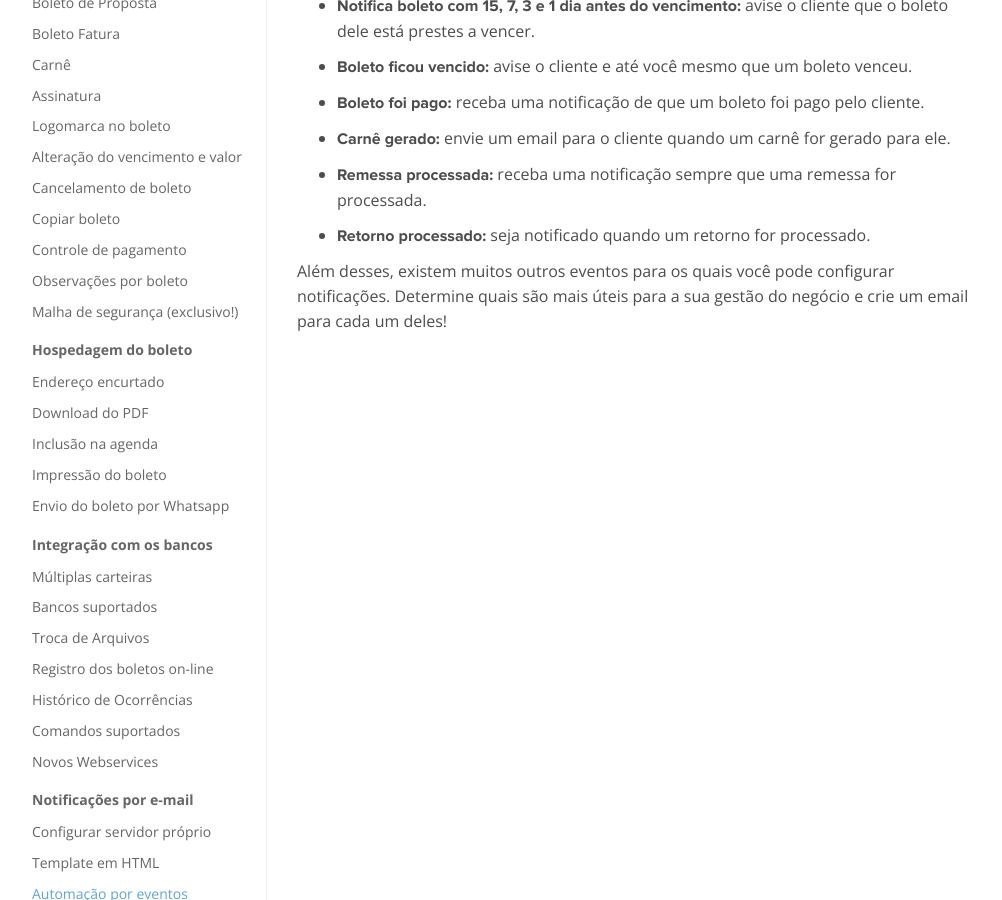
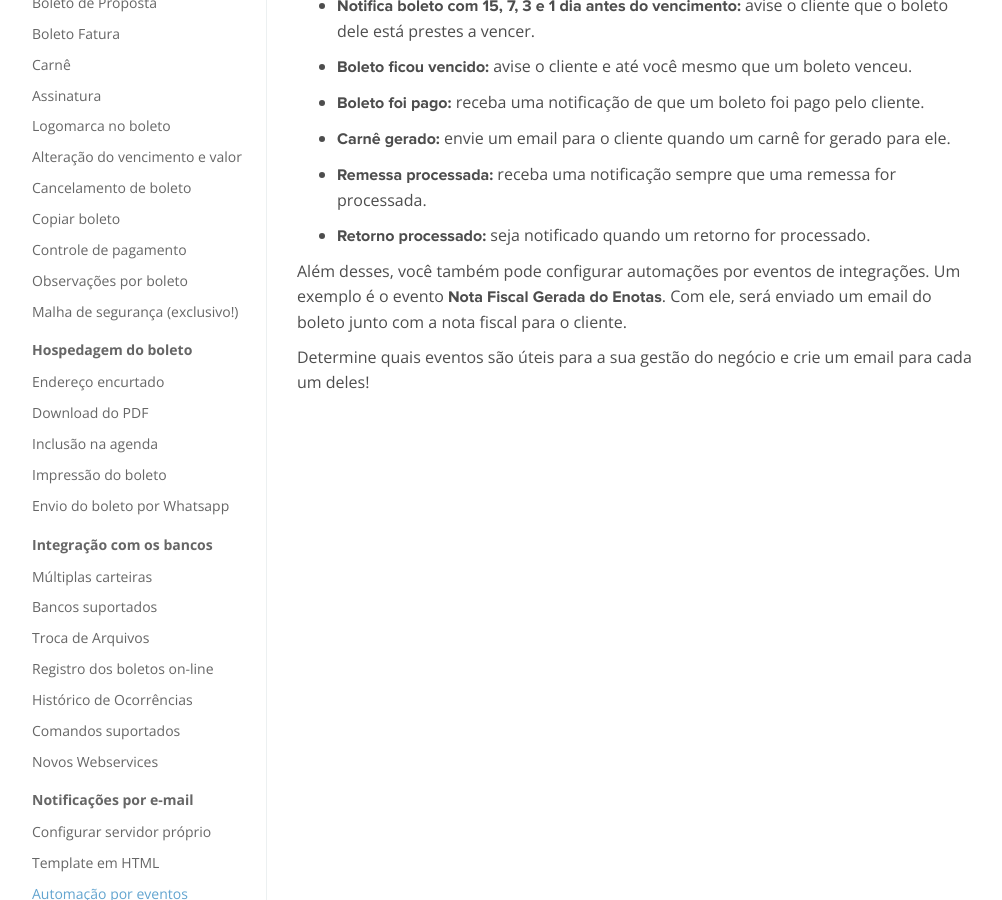
Before and after one commit to BoletoSimples/boletosimples-features, a Jekyll site: the page built from notificacoes-por-e-mail/automacao-por-eventos.markdown, in a window 1280 px wide and 900 px high, scrolled down 358 px. Shown: the whole window, without its empty margins (143-1145 px from the left). Built offline with Jekyll 4.4.1, drawn with Linux system fonts in a browser that asks for light colours.

Commit message:
Updated Automacao Por Eventos

```diff
--- a/notificacoes-por-e-mail/automacao-por-eventos.markdown
+++ b/notificacoes-por-e-mail/automacao-por-eventos.markdown
@@ -20,4 +20,6 @@ O Boleto Simples permite criar notificações por email quando determinados even
 
 * **Retorno processado:** seja notificado quando um retorno for processado.
 
-Além desses, existem muitos outros eventos para os quais você pode configurar notificações. Determine quais são mais úteis para a sua gestão do negócio e crie um email para cada um deles!
+Além desses, você também pode configurar automações por eventos de integrações. Um exemplo é o evento **Nota Fiscal Gerada do Enotas**. Com ele, será enviado um email do boleto junto com a nota fiscal para o cliente.
+
+Determine quais eventos são úteis para a sua gestão do negócio e crie um email para cada um deles!
```
